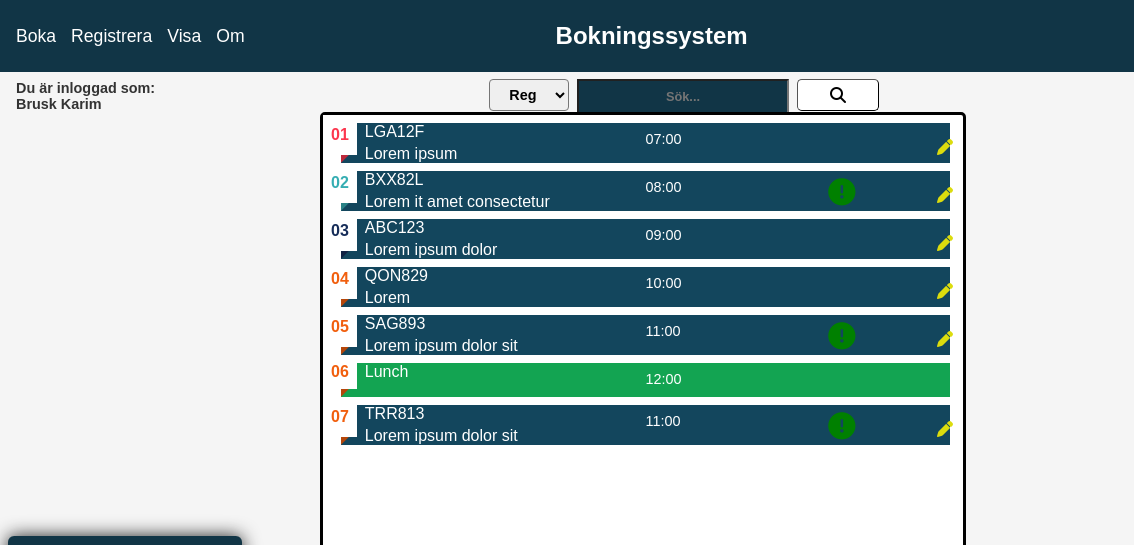
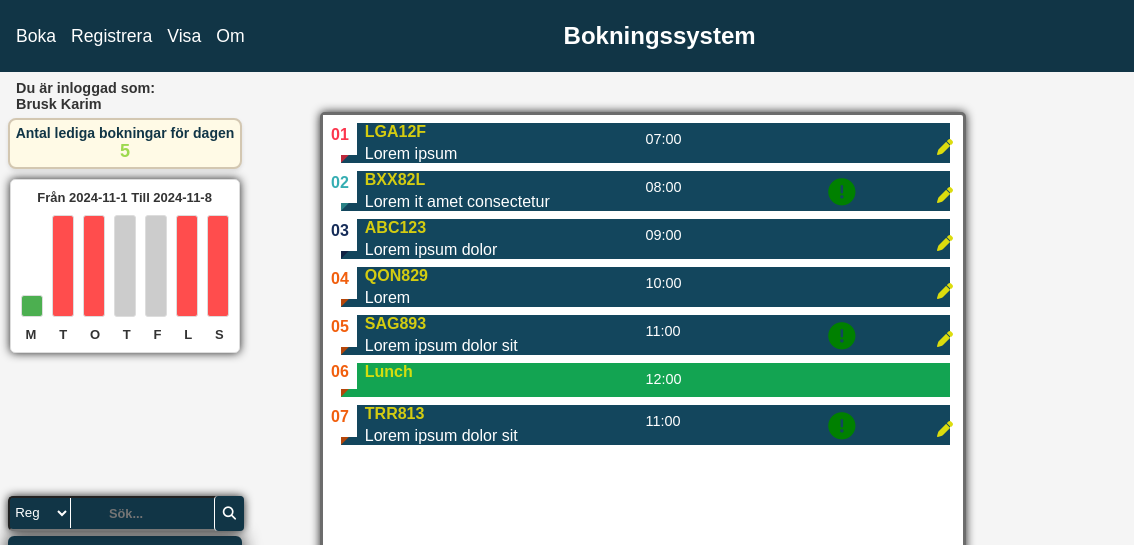
Before and after one commit to Xhweri/bilia-booking, a plain HTML site: page index.html in a window 1280 px wide. Shown: the top 545 px of the page, 0-1134 px from the left. Drawn offline with Linux system fonts and the light colour scheme.

Commit message:
Add files via upload

```diff
--- a/back.js
+++ b/back.js
@@ -63,16 +63,16 @@ searchCat.addEventListener("change", () => {
 
     if (selectedValue === "RegNr") {
         console.log("RegNr");
-        searchBtn.innerHTML=`<img src="lp.png" alt="Animated Image"></img>`;
+        searchBtn.innerHTML=`<i class="fa-solid fa-magnifying-glass ii"></i>`;
     }
     if (selectedValue === "Namn") {
         console.log("RegNr");
-        searchBtn.innerHTML=`<i class="fa-solid fa-id-card"></i>`;
-        searchBtn.style.padding = "0.4rem 2.5rem";
+        searchBtn.innerHTML=`<i class="fa-solid fa-id-card ii"></i>`;
+
     }
     if (selectedValue === "Bil") {
         console.log("Bil");
-        searchBtn.innerHTML=`<i class="fa-solid fa-car"></i>`;
-        searchBtn.style.padding = "0.4rem 2.5rem";
+        searchBtn.innerHTML=`<i class="fa-solid fa-car ii"></i>`;
+
     }
 });
--- a/index.html
+++ b/index.html
@@ -25,15 +25,7 @@
     </div>
         <div class="header-container">
             <h3 class="Id">Du är inloggad som: <br>Brusk Karim</h3>
-            <div id="search-container">
-                <select id="search-cat" class="search-cat">
-                    <option value="RegNr">Reg</option>
-                    <option value="Namn">Namn</option>
-                    <option value="Bil">Bil</option>
-                </select>
-                <input type="text" id="search-input" placeholder="Sök..."/>
-                <button id="search-button"><i class="fa-solid fa-magnifying-glass"></i></button>
-            </div>
+
         </div>
     <div id="image-container">
         <img src="B.png" alt="Animated Image" id="animated-image">
@@ -56,7 +48,9 @@
         </div>
         <div class="days" id="days"></div>
     </div>
+
     <div class="booking-cont" id="bookingCont">
+
         <div>
             <ol class="olcards">
                 <li style="--cardColor:#fc374e">
@@ -119,7 +113,44 @@
             </ol>
         </div>
     </div>
+    <div id="search-container">
+        <div class="input-wrapper">
+        <select id="search-cat" class="search-cat">
+            <option value="RegNr">Reg</option>
+            <option value="Namn">Namn</option>
+            <option value="Bil">Bil</option>
+        </select>
+            <input type="text" id="search-input" placeholder="Sök..."/>
+            <button id="search-button"><i class="fa-solid fa-magnifying-glass ii"></i></button>
+        </div>
+    </div>
+    <div class="notification-box">
+        Antal lediga bokningar för dagen
+        <span class="highlight">5</span>
+    </div>
 
+    <div class="chart-container">
+        <div class="chart-title">Från 2024-11-1 Till 2024-11-8</div>
+        <div class="chart">
+            <div class="bar green" style="height: 20px;"></div>
+            <div class="bar red" style="height: 100px;"></div>
+            <div class="bar red" style="height: 100px;"></div>
+            <div class="bar gray"></div>
+            <div class="bar gray"></div>
+            <div class="bar red" style="height: 100px;"></div>
+            <div class="bar red" style="height: 100px;"></div>
+        </div>
+        <div class="chart-footer">
+            <span>M</span>
+            <span>T</span>
+            <span>O</span>
+            <span>T</span>
+            <span>F</span>
+            <span>L</span>
+            <span>S</span>
+        </div>
+    </div>
+    </div>
     <script src="back.js"></script>
 </body>
 </html>
--- a/styles.css
+++ b/styles.css
@@ -7,12 +7,13 @@ body {
     justify-content: flex-start;  /* Align items at the top */
     min-height: 100vh;
 }
+
 /* Navigation */
 #top {
     background-color: #113546;
     color: white;
     padding: 10px 16px;
-    padding-right: 0;
+    padding-right: 0px;
     display: flex;
     align-items: center;
     justify-content: space-between;
@@ -29,7 +30,7 @@ body {
 
 #top h1 {
     margin: 0;
-    margin-right: 5rem;
+    margin-right: 4rem;
     font-size: 1.5rem;
     font-weight: bold;
 }
@@ -58,6 +59,7 @@ body {
 
 
 /* Body middle */
+
 .Id{
  font-size: 0.9rem;
  width: 10rem;
@@ -65,6 +67,30 @@ body {
  margin-left: 1rem;
  display: block;
 }
+.notification-box {
+    max-width: 228px;
+    padding: 5px 1px;
+    margin-top: 1rem;
+    margin-left: 0.5rem;
+    background-color: #fffae6;
+    border: 2px solid #d3c7b1;
+    border-radius: 8px;
+    text-align: center;
+    font-family: Arial, sans-serif;
+    font-size: 14px;
+    font-weight: bold;
+    color: #113546;
+    box-shadow: 0 2px 4px rgba(0, 0, 0, 0.1);
+    position: relative;
+    top: -10px;
+}
+
+.notification-box .highlight {
+    color: #9dd94f;
+    font-size: 18px;
+    font-weight: bold;
+}
+
 .header-container {
     display: flex;
     align-items:center;
@@ -74,47 +100,64 @@ body {
 #search-container {
     display: flex;
     justify-content: center;
-    gap: 0.5rem;
     position: fixed;
-    left: 38.2%;  /*Positionen av sökcontainer "hori" */
+    top: 62%;
 }
+
 #search-input {
     padding: 8px;
-    width: 12rem;
+    width: 13.5rem;
     font-size: 0.8rem;
     text-align: center;
     background-color: #113546;
     color: white;
     font-weight: bold;
+    margin-left: 0.5rem;
+    border-radius: 5px;
+    box-shadow: 0 0 10px #222222;
 }
 
+
 #search-button {
-    padding: 0.4rem 2.5rem;
-    font-size: 16px;
+    position: absolute;
+    right: 0;
+    top: 0;
+    bottom: 0;
+    width: 30px;
+    border: solid 1px;
+    background-color: #113546;
+    color: white;
     cursor: pointer;
-    border-width: 1px;
-    border-radius: 0.3rem;
-    background-color: white;
-    width: 1rem;  /* Fixed width */
-    height: 2rem; /* Fixed height */
+    border-top-right-radius: 4px;
+    border-bottom-right-radius: 4px;
     display: flex;
     justify-content: center;
     align-items: center;
-
+    border-radius: 4px;
+    border-right: none;
+    border-top: none;
+    border-bottom: none;
 }
 .search-cat {
-    font-weight: bold;
-    font-size: 0.9rem;
+    position: absolute;
+    left: 0;
+    top: 0;
+    bottom: 0;
+    background-color: #113546;
+    width: 60px; /* Adjust width as needed */
+    height: 30px;
+    border-left: none;
+    border-top: none;
+    border-bottom: none;
+    border-right: white 1px solid;
+    color: white;
     cursor: pointer;
-    border-radius: 4px;
-    height: 2rem;
-    width: 5rem;
-    text-align: center;
+    margin-left: 0.7rem;
+    margin-top: 0.1rem;
 }
 #search-button:hover {
-    background-color: #007bff;
+    background-color: #14516c;
     color: white;
-
 }
 
 
@@ -122,8 +165,8 @@ body {
 
 #image-container {
     position: fixed;
-    top: 50%;
-    left: 50%;
+    top: 55%;
+    left: 51.5%;
     transform: translate(-50%, -50%);  /* Centering horizontally and vertically */
     z-index: 10;
     display: flex;
@@ -225,8 +268,9 @@ body {
     width: 50%;
     height: 80%;
     left: 25%;
-    border: 3px black solid;
+    border: 3px rgb(108, 108, 108) solid;
     border-radius: 5px;
+    box-shadow: 0 0 10px #222222;
 
 }
 .olcards,
@@ -235,6 +279,7 @@ body {
   margin: 0;
   padding: 0;
   box-sizing: border-box;
+
 }
 
 
@@ -264,7 +309,7 @@ counter-increment: cardCount;
   }
 
   .olcards li .content {
-    background-color: rgb(19, 70, 93);
+    background-color: #13465d;
     display: grid;
     padding: var(--boxPadding) calc(var(--inlinePadding) + var(--arrowClipSize))
       var(--boxPadding) calc(var(--inlinePadding) + var(--labelOffset));
@@ -279,6 +324,9 @@ counter-increment: cardCount;
     );
     position: relative;
 
+  }
+  .olcards li .content:hover{
+    background-color: #13465de3
   }
   .olcards li .content::before {
     content: "";
@@ -296,6 +344,8 @@ counter-increment: cardCount;
 }
 .reg{
     margin-left: 1.5rem;
+    font-weight: 700;
+    color: rgba(255, 234, 0, 0.818);
 }
 .extraInf{
     color: green;
@@ -329,3 +379,62 @@ counter-increment: cardCount;
     z-index: 10;
     padding: 5px;
 }
+
+/*/ Boknings tabell /*/
+.chart-container {
+    width: 13rem;
+    margin-left: 0.6rem;
+    background-color: white;
+    padding: 10px;
+    border: 1px solid #ddd;
+    border-radius: 5px;
+    box-shadow: 0 0 10px #222222;
+}
+
+.chart-title {
+    font-size: 13px;
+    font-weight: bold;
+    text-align: center;
+    margin-bottom: 10px;
+}
+
+.chart {
+    display: flex;
+    justify-content: space-between;
+    align-items: flex-end;
+    gap: 5px;
+    margin-bottom: 10px;
+}
+
+.bar {
+    width: 20px;
+    height: 100px;
+    display: flex;
+    justify-content: center;
+    align-items: flex-end;
+    border: 1px solid #ddd;
+    border-radius: 3px;
+    background-color: #ccc; /* Default */
+}
+
+.bar.red {
+    background-color: #ff4d4d;
+}
+
+.bar.green {
+    background-color: #4caf50;
+}
+
+.bar-label {
+    font-size: 12px;
+    text-align: center;
+    margin-top: 5px;
+}
+
+.chart-footer {
+    display: flex;
+    justify-content: space-between;
+    padding: 0 5px;
+    font-weight: bold;
+    font-size: 13px;
+}
```
